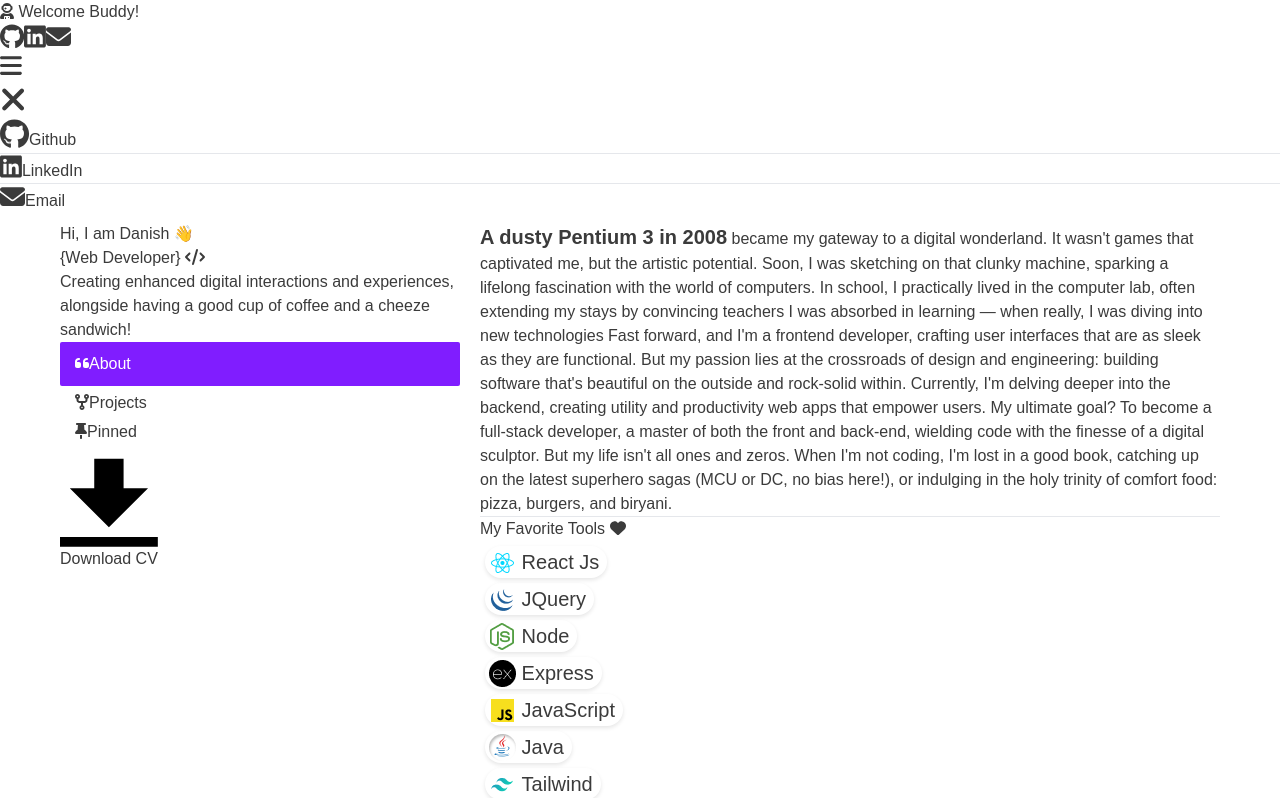
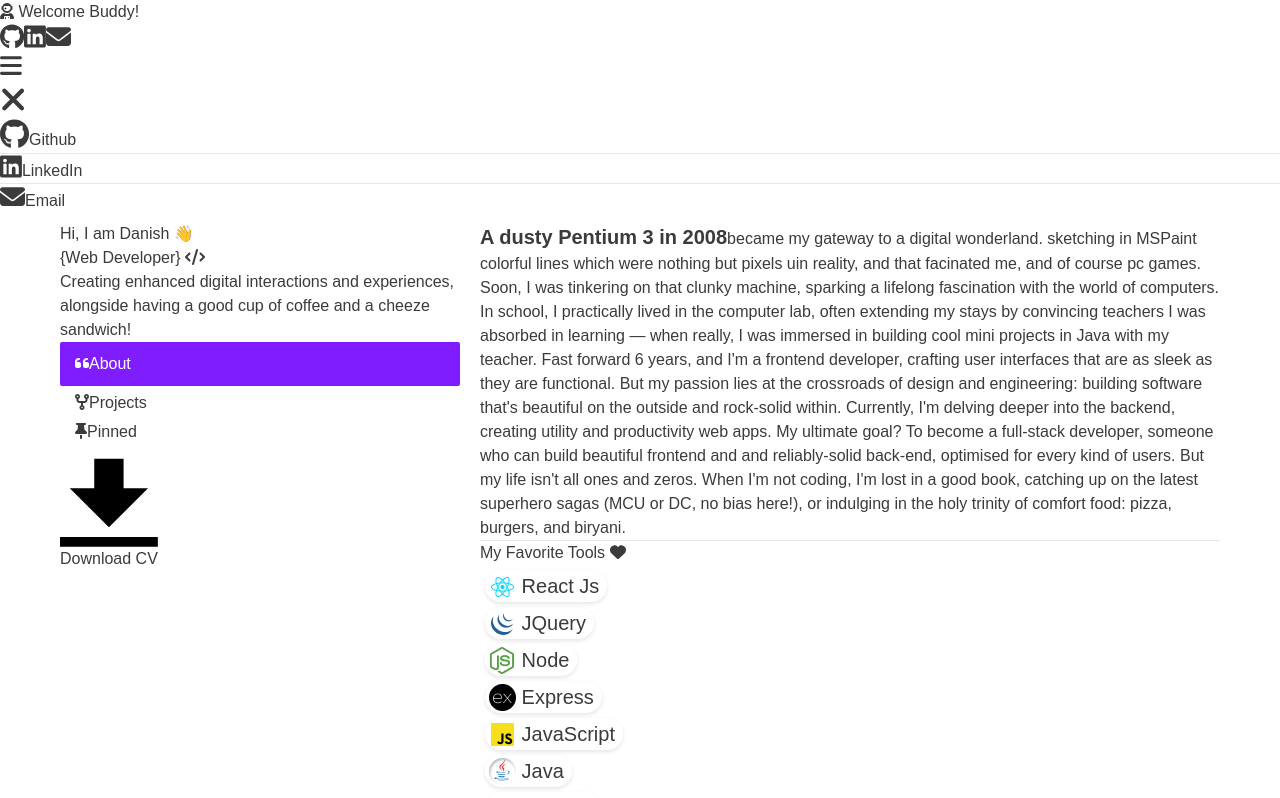
Before and after one commit to danishofcodes/tokensandbraces, a React (Vite) app: page / in a window 1280 px wide. Shown: the top 798 px of the page. Built offline with nearby package versions, Linux system fonts and the light colour scheme; a web font is replaced by a local one.

Commit message:
Update Info.jsx

```diff
--- a/src/components/Info.jsx
+++ b/src/components/Info.jsx
@@ -82,12 +82,17 @@ export default function Info() {
             {/* ref={experienceRef}  */}
             <div className='aboutmeSec mb-4 fadeUpanimate' id="allaboutme">
                 {/* {aboutMeVisible ? " yes" : "no"} */}
-                <p><b style={{ fontSize: "20px" }}>A dusty Pentium 3 in 2008</b> became my gateway to a digital wonderland. It wasn't games that captivated me, but the artistic potential. Soon, I was sketching on that clunky machine, sparking a lifelong fascination with the world of computers.
-               In school, I practically lived in the computer lab, often extending my stays by convincing teachers I was absorbed in learning — when really, I was diving into new technologies
-Fast forward, and I'm a frontend developer, crafting user interfaces that are as sleek as they are functional. But my passion lies at the crossroads of design and engineering: building software that's beautiful on the outside and rock-solid within.
-Currently, I'm delving deeper into the backend, creating utility and productivity web apps that empower users. My ultimate goal? To become a full-stack developer, a master of both the front and back-end, wielding code with the finesse of a digital sculptor.
-But my life isn't all ones and zeros. When I'm not coding, I'm lost in a good book, catching up on the latest superhero sagas (MCU or DC, no bias here!), or indulging in the holy trinity of comfort food: pizza, burgers, and biryani.
-                </p>
+                <p><b style={{ fontSize: "20px" }}>A dusty Pentium 3 in 2008</b>became my gateway to a digital wonderland. sketching in MSPaint colorful lines which were nothing but pixels uin reality, and that facinated me, and of course pc games. Soon, I was tinkering on that clunky machine, sparking a lifelong fascination with the world of computers.
+
+In school, I practically lived in the computer lab, often extending my stays by convincing teachers I was absorbed in learning — when really, I was immersed in building cool mini projects in Java with my teacher.
+
+Fast forward 6 years, and I'm a frontend developer, crafting user interfaces that are as sleek as they are functional. But my passion lies at the crossroads of design and engineering: building software that's beautiful on the outside and rock-solid within.
+
+Currently, I'm delving deeper into the backend, creating utility and productivity web apps.
+
+My ultimate goal? To become a full-stack developer, someone who can build beautiful frontend and and reliably-solid back-end, optimised for every kind of users.
+
+But my life isn't all ones and zeros. When I'm not coding, I'm lost in a good book, catching up on the latest superhero sagas (MCU or DC, no bias here!), or indulging in the holy trinity of comfort food: pizza, burgers, and biryani. </p>
             </div>
 
             <hr className='mb-5' />
```
